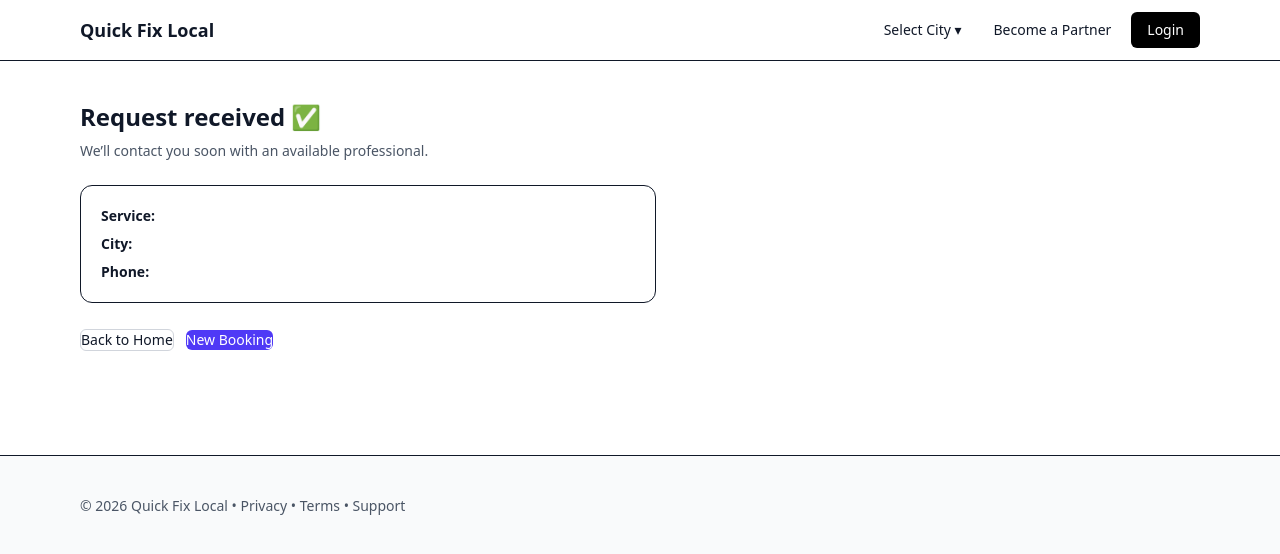
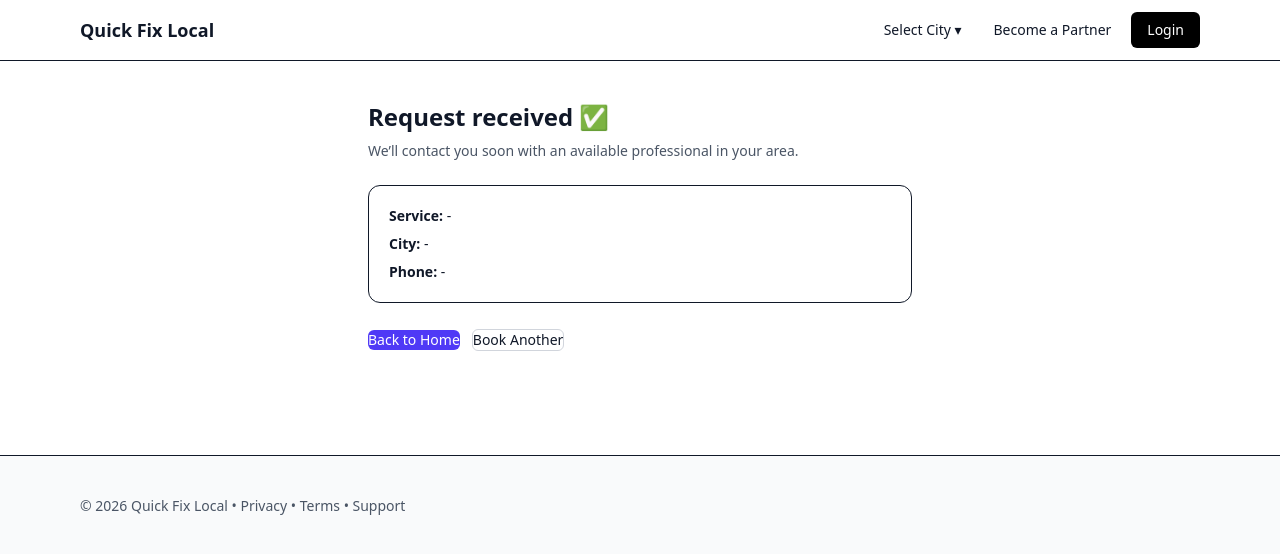
Before and after one commit to adarsh39565-hue/quickfixlocal, a Next.js app: page /book/confirm in a window 1280 px wide. Shown: the top 554 px of the page. Built offline with nearby package versions, Linux system fonts and the light colour scheme.

Commit message:
Update page.tsx

```diff
--- a/app/book/confirm/page.tsx
+++ b/app/book/confirm/page.tsx
@@ -1,4 +1,6 @@
 "use client";
+
+export const dynamic = "force-dynamic";
 
 import { useSearchParams } from "next/navigation";
 import Link from "next/link";
@@ -6,29 +8,38 @@ import { Button } from "../../../components/ui/button";
 
 export default function ConfirmPage() {
   const params = useSearchParams();
+
   const service = params.get("service") ?? "";
   const city = params.get("city") ?? "";
   const phone = params.get("phone") ?? "";
 
   return (
-    <div className="py-10 max-w-xl">
+    <div className="py-10 max-w-xl mx-auto px-4">
       <h1 className="text-2xl font-semibold">Request received ✅</h1>
+
       <p className="mt-2 text-sm text-gray-600">
-        We’ll contact you soon with an available professional.
+        We’ll contact you soon with an available professional in your area.
       </p>
 
       <div className="mt-6 rounded-xl border bg-white p-5 space-y-2 text-sm">
-        <div><b>Service:</b> {service}</div>
-        <div><b>City:</b> {city}</div>
-        <div><b>Phone:</b> {phone}</div>
+        <div>
+          <b>Service:</b> {service || "-"}
+        </div>
+        <div>
+          <b>City:</b> {city || "-"}
+        </div>
+        <div>
+          <b>Phone:</b> {phone || "-"}
+        </div>
       </div>
 
       <div className="mt-6 flex gap-3">
         <Link href="/">
-          <Button variant="outline">Back to Home</Button>
+          <Button>Back to Home</Button>
         </Link>
+
         <Link href="/book">
-          <Button>New Booking</Button>
+          <Button variant="outline">Book Another</Button>
         </Link>
       </div>
     </div>
```
